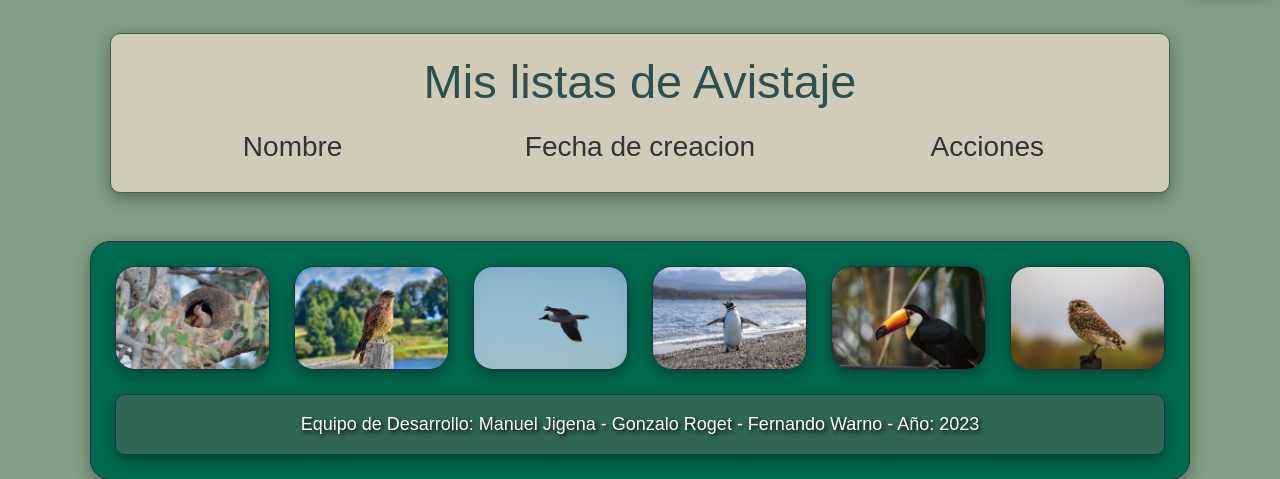
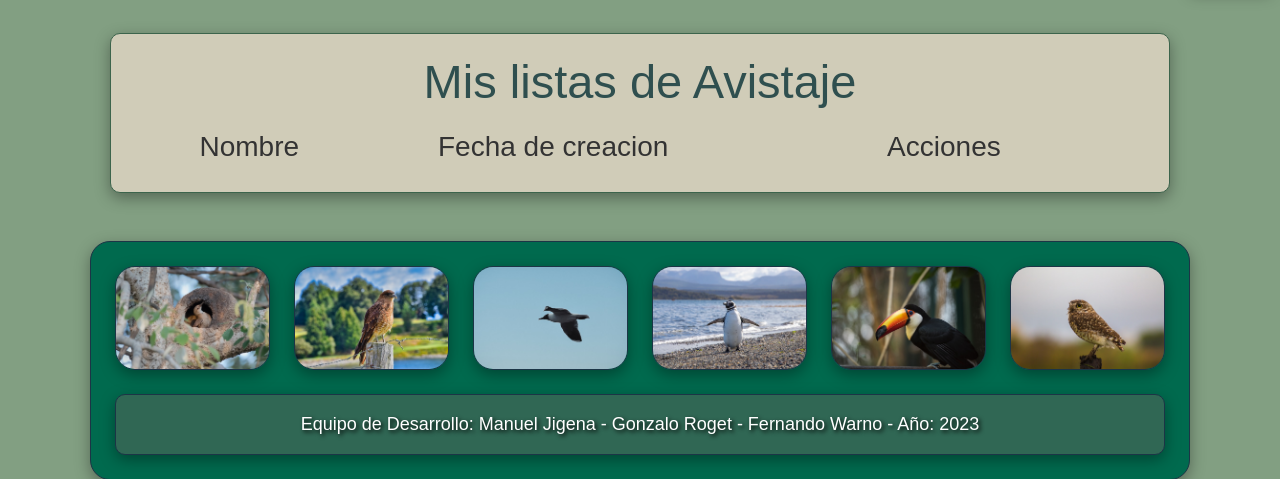
Before and after one commit to ferwargit/aves-app, a Django app: page /user/list_avistaje/ in a window 1280 px wide. Shown: the part 62-541 px from the top of the page. Run offline with Django 4.2, Linux system fonts and the light colour scheme; the visitor is signed in with stand-in values (Sample User, id 1); parts of the project's set-up code (start-up, migrations or seed data) failed here and were passed over; some libraries are stand-ins or nearby versions.

Commit message:
1.-Ajuste deespacio de botones y espaciado de titulos.

```diff
--- a/static/css/user/lista_avistajes.css
+++ b/static/css/user/lista_avistajes.css
@@ -26,6 +26,7 @@
 
 .btn.btn-success {
   box-shadow: 0px 5px 15px 0px rgba(0, 0, 0, 0.35);
+  width: 42px;
   margin: 3px;
 }
 
--- a/templates/user/lista_avistajes.html
+++ b/templates/user/lista_avistajes.html
@@ -12,21 +12,21 @@
         <h1>Mis listas de Avistaje</h1>
         <form class="form">
             <div class="row mt-2">
-            <div class="col"><h3>Nombre</h3></div>
-            <div class="col"><h3>Fecha de creacion</h3></div>
-            <div class="col"><h3>Acciones</h3></div>
+            <div class="col-12 col-md-3 d-flex align-items-center justify-content-center"><h3>Nombre</h3></div>
+            <div class="col-12 col-md-4 d-flex align-items-center justify-content-center"><h3>Fecha de creacion</h3></div>
+            <div class="col-12 col-md-5 d-flex align-items-center justify-content-center"><h3>Acciones</h3></div>
         </div>
             {% for avistaje in avistajes %}
                 <div class="row mt-2">
                     <div class="col-12 col-md-3 d-flex align-items-center justify-content-center">{{ avistaje.nombre_avistaje }}</div>
-                    <div class="col-12 col-md-3 d-flex align-items-center justify-content-center">{{ avistaje.fecha_creacion }}</div>
-                    <div class="col-12 col-md-6 d-flex align-items-center justify-content-center">
+                    <div class="col-12 col-md-4 d-flex align-items-center justify-content-center">{{ avistaje.fecha_creacion }}</div>
+                    <div class="col-12 col-md-5 d-flex align-items-center justify-content-center">
                         <a href="{% url 'ver_avistaje' avistaje.id %}"
                            type="button"
-                           class="btn btn-secondary" style="margin-right: 0px;"><i class="bi bi-eye"></i></a>
+                           class="btn btn-secondary"><i class="bi bi-eye"></i></a>
                         <a href="{% url 'cargar_ave_avistaje' avistaje.id %}"
                            type="button"
-                           class="btn btn-success" style="margin-left: 0px;width: 42px;"><i class="bi bi-plus"></i></a>
+                           class="btn btn-success"><i class="bi bi-plus"></i></a>
                         <a href="{% url 'eliminar_avistaje' avistaje.id %}" type="button" class="btn btn-danger"><i class="bi bi-trash"></i></a>
                     </div>
                 </div>
```
